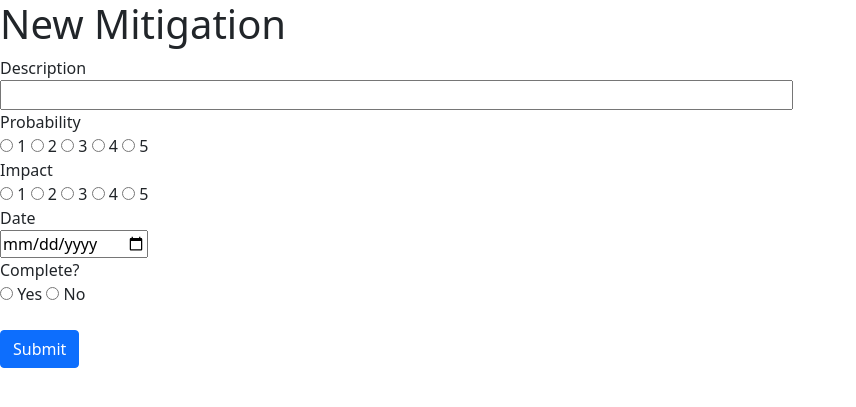
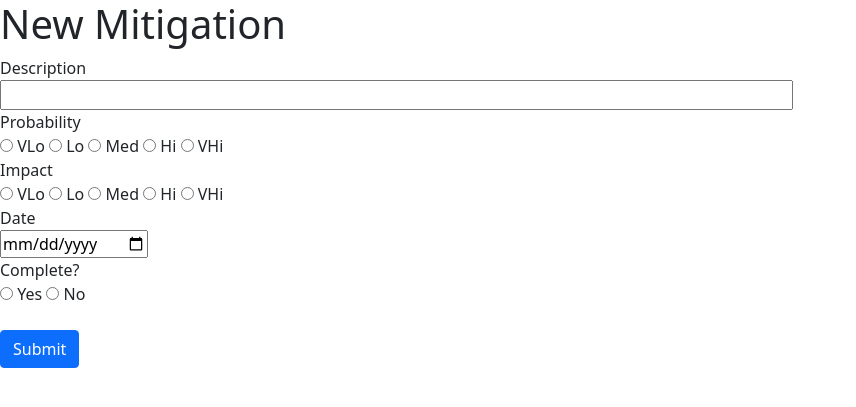
Before and after one commit to sgtaylor16/riskregister, a Flask app: template templates/newmitigation.html in a window 1280 px wide. Shown: the top 407 px of the page, without its empty margins (0-856 px from the left). Run offline with Flask 3, Linux system fonts and the light colour scheme; the template is opened without the code that fills it, so the values that code supplies are empty.

Commit message:
Changed Mitigation Radio labels

```diff
--- a/templates/newmitigation.html
+++ b/templates/newmitigation.html
@@ -14,27 +14,27 @@
 
         <label>Probability</label><br>
         <input type="radio" name="probability" value="1" id="prob1" required>
-        <label for="prob1">1</label>
+        <label for="prob1">VLo</label>
         <input type="radio" name="probability" value="2" id="prob2">
-        <label for="prob2">2</label>
+        <label for="prob2">Lo</label>
         <input type="radio" name="probability" value="3" id="prob3">
-        <label for="prob3">3</label>
+        <label for="prob3">Med</label>
         <input type="radio" name="probability" value="4" id="prob4">
-        <label for="prob4">4</label>
+        <label for="prob4">Hi</label>
         <input type="radio" name="probability" value="5" id="prob5">
-        <label for="prob5">5</label><br>
+        <label for="prob5">VHi</label><br>
 
         <label>Impact</label><br>
         <input type="radio" name="impact" value="1" id="impact1" required>
-        <label for="impact1">1</label>
+        <label for="impact1">VLo</label>
         <input type="radio" name="impact" value="2" id="impact2">
-        <label for="impact2">2</label>
+        <label for="impact2">Lo</label>
         <input type="radio" name="impact" value="3" id="impact3">
-        <label for="impact3">3</label>
+        <label for="impact3">Med</label>
         <input type="radio" name="impact" value="4" id="impact4">
-        <label for="impact4">4</label>
+        <label for="impact4">Hi</label>
         <input type="radio" name="impact" value="5" id="impact5">
-        <label for="impact5">5</label><br>
+        <label for="impact5">VHi</label><br>
 
         <label for="date">Date</label><br>
         <input type="date" name="date" id="date" required><br>
```
Also changed, not shown: templates/editmitigation.html (+10 -10 lines).
